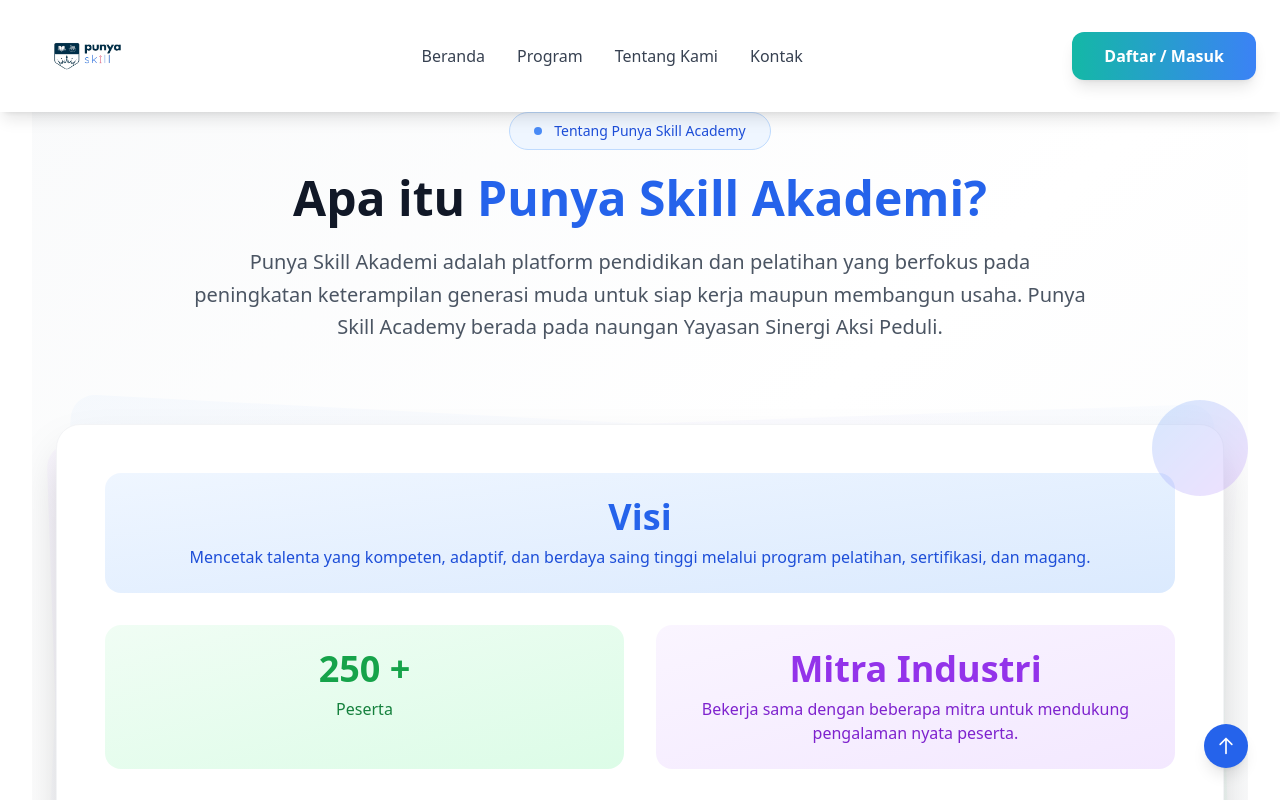
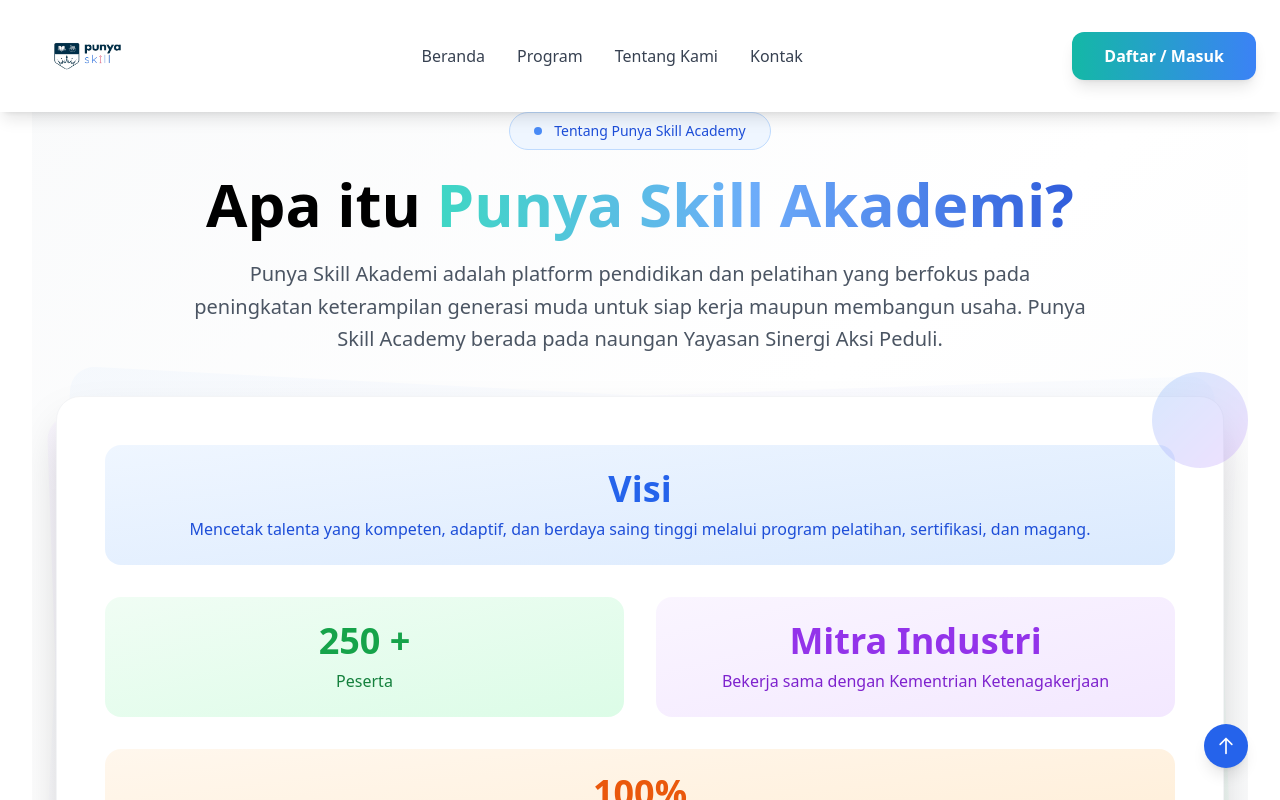
Before and after one commit to oktapianir/PSA-WEB, a React (Vite) app in the folder Client/: page /tentangkami in a window 1280 px wide. Shown: the top 800 px of the page. Built offline with nearby package versions, Linux system fonts and the light colour scheme.

Commit message:
change margin size and change the apparance bg gradient for wording

```diff
--- a/Client/src/pages/Tentangkami.jsx
+++ b/Client/src/pages/Tentangkami.jsx
@@ -7,16 +7,16 @@
       <section className="py-20 bg-gradient-to-br from-gray-50 via-white to-gray-50 overflow-hidden">
         <div className="max-w-7xl mx-auto px-6">
           {/* Header */}
-          <div className="text-center mb-20">
+          <div className="text-center mb-10">
             <div className="inline-flex items-center bg-blue-50 border border-blue-200 rounded-full px-6 py-2 mb-6">
               <span className="w-2 h-2 bg-blue-500 rounded-full mr-3 animate-pulse"></span>
               <span className="text-sm font-medium text-blue-700">
                 Tentang Punya Skill Academy
               </span>
             </div>
-            <h2 className="text-4xl lg:text-5xl font-bold text-gray-900 mb-6">
-              Apa itu
-              <span className="text-blue-600 block lg:inline lg:ml-3">
+            <h2 className="text-4xl sm:text-5xl lg:text-5xl xl:text-6xl font-bold leading-tight mb-6">
+              Apa itu{" "}
+              <span className="inline text-transparent bg-clip-text bg-gradient-to-r from-teal-400 via-blue-400 to-blue-700 animate-pulse">
                 Punya Skill Akademi?
               </span>
             </h2>
@@ -68,8 +68,7 @@
                           Mitra Industri
                         </div>
                         <div className="text-purple-700 font-medium">
-                          Bekerja sama dengan beberapa mitra untuk mendukung
-                          pengalaman nyata peserta.
+                          Bekerja sama dengan Kementrian Ketenagakerjaan
                         </div>
                       </div>
                     </div>
```
